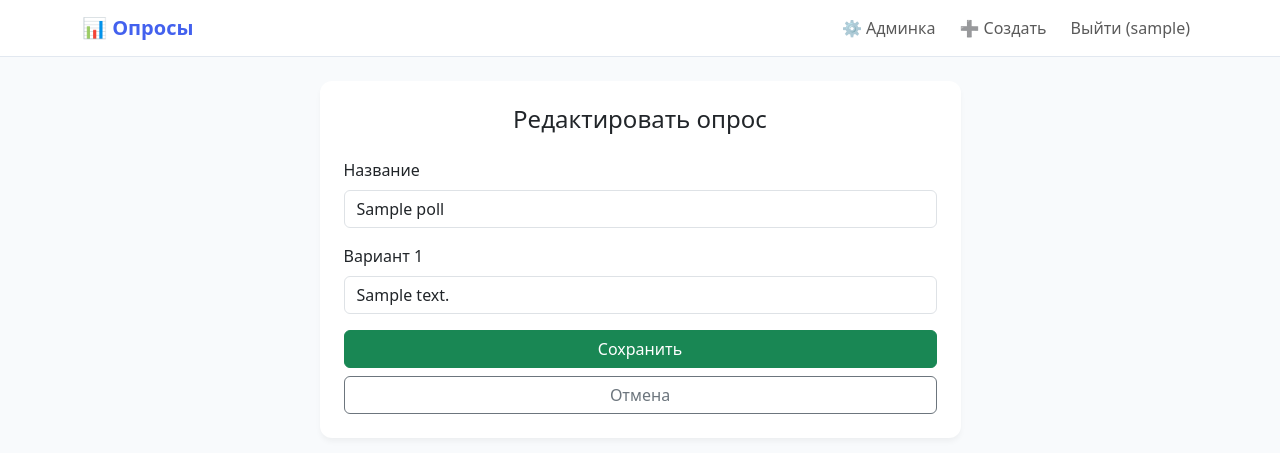
After one commit to Sanechek114/Flask_VoteSite, a Flask app: page /poll/1/edit in a window 1280 px wide. The commit adds this page. Shown: the top 453 px of the page. Run offline with Flask 3, Linux system fonts and the light colour scheme; a user stored in the database is signed in; tables that the repository leaves empty hold one stand-in row (values such as "Sample post").

Commit message:
редактирование

```diff
--- a/data/forms.py
+++ b/data/forms.py
@@ -24,3 +24,9 @@ class PollConfigForm(FlaskForm):
     num_options = IntegerField('Количество вариантов', validators=[
                                DataRequired(), NumberRange(min=2, max=10)])
     submit = SubmitField('Далее →')
+
+
+
+class EditPollBaseForm(FlaskForm):
+    title = StringField('Название опроса', validators=[DataRequired(), Length(3,100)])
+    submit = SubmitField('Сохранить изменения')
--- a/main.py
+++ b/main.py
@@ -4,7 +4,7 @@ from flask_login import LoginManager, login_user, logout_user, login_required, c
 from flask_restful import Api
 from functools import wraps
 from wtforms import StringField, SubmitField
-from wtforms.validators import DataRequired
+from wtforms.validators import DataRequired, Length
 from flask_wtf import FlaskForm
 
 from data import db
@@ -150,6 +150,51 @@ def create_app():
             return redirect(url_for('index'))
         return render_template('create_options.html', form=form, num=num)
 
+    @app.route('/poll/<int:id>/edit', methods=['GET', 'POST'])
+    @login_required
+    def edit_poll(id):
+        p = db.session.get(Poll, id)
+        if not p or p.creator_id != current_user.id:
+            flash('Доступ запрещён')
+            return redirect(url_for('index'))
+
+        class EditPollForm(FlaskForm):
+            pass
+        setattr(EditPollForm, 'title', StringField(
+            'Название', validators=[DataRequired(), Length(3, 100)]))
+        for i, opt in enumerate(p.options):
+            setattr(EditPollForm, f'opt{i}', StringField(
+                f'Вариант {i+1}', validators=[DataRequired()]))
+        setattr(EditPollForm, 'submit', SubmitField('Сохранить'))
+
+        form = EditPollForm()
+        # Заполняем форму текущими данными при первом заходе (GET)
+        if request.method == 'GET':
+            form.title.data = p.title
+            for i, opt in enumerate(p.options):
+                getattr(form, f'opt{i}').data = opt.text
+
+        if form.validate_on_submit():
+            p.title = form.title.data
+            for i, opt in enumerate(p.options):
+                opt.text = getattr(form, f'opt{i}').data
+            db.session.commit()
+            flash('Опрос обновлён')
+            return redirect(url_for('poll', id=p.id))
+        return render_template('edit_poll.html', form=form, poll=p)
+
+    @app.route('/poll/<int:id>/delete', methods=['POST'])
+    @login_required
+    def delete_poll_user(id):
+        p = db.session.get(Poll, id)
+        if not p or p.creator_id != current_user.id:
+            flash('Доступ запрещён')
+            return redirect(url_for('index'))
+        db.session.delete(p)
+        db.session.commit()
+        flash('Опрос удалён')
+        return redirect(url_for('index'))
+
     @app.route('/poll/<int:id>')
     def poll(id):
         p = db.session.get(Poll, id)
@@ -193,4 +238,4 @@ def create_app():
 
 
 if __name__ == '__main__':
-    create_app().run()
+    create_app().run(host='0.0.0.0', port=5000)
--- /dev/null
+++ b/templates/edit_poll.html
@@ -0,0 +1,24 @@
+{% extends "base.html" %}
+{% block content %}
+<div class="row justify-content-center mt-4"><div class="col-md-7">
+    <div class="card"><div class="card-body p-4">
+        <h4 class="mb-4 text-center">Редактировать опрос</h4>
+        <form method="POST">
+            <div class="mb-3">
+                {{ form.title.label(class="form-label") }}
+                {{ form.title(class="form-control") }}
+            </div>
+            {% for i in range(poll.options|length) %}
+            <div class="mb-3">
+                {{ form['opt' ~ i].label(class="form-label") }}
+                {{ form['opt' ~ i](class="form-control") }}
+            </div>
+            {% endfor %}
+            <div class="d-grid gap-2">
+                {{ form.submit(class="btn btn-success") }}
+                <a href="{{ url_for('poll', id=poll.id) }}" class="btn btn-outline-secondary">Отмена</a>
+            </div>
+        </form>
+    </div></div>
+</div></div>
+{% endblock %}
```
Also changed, not shown: templates/poll.html (+8 -0 lines).
